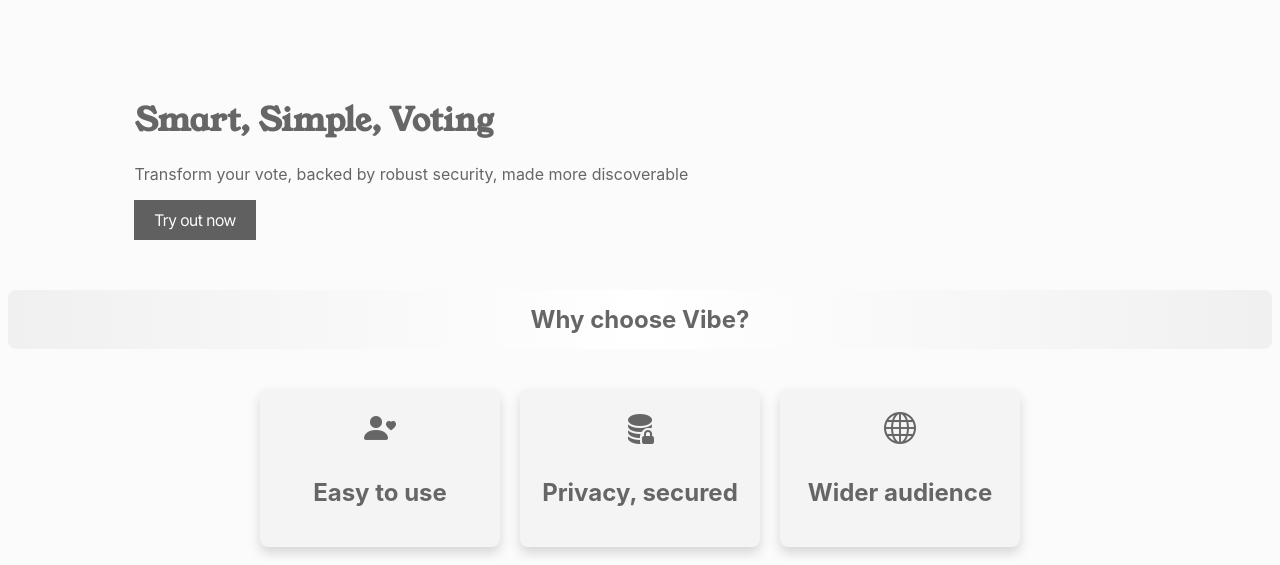
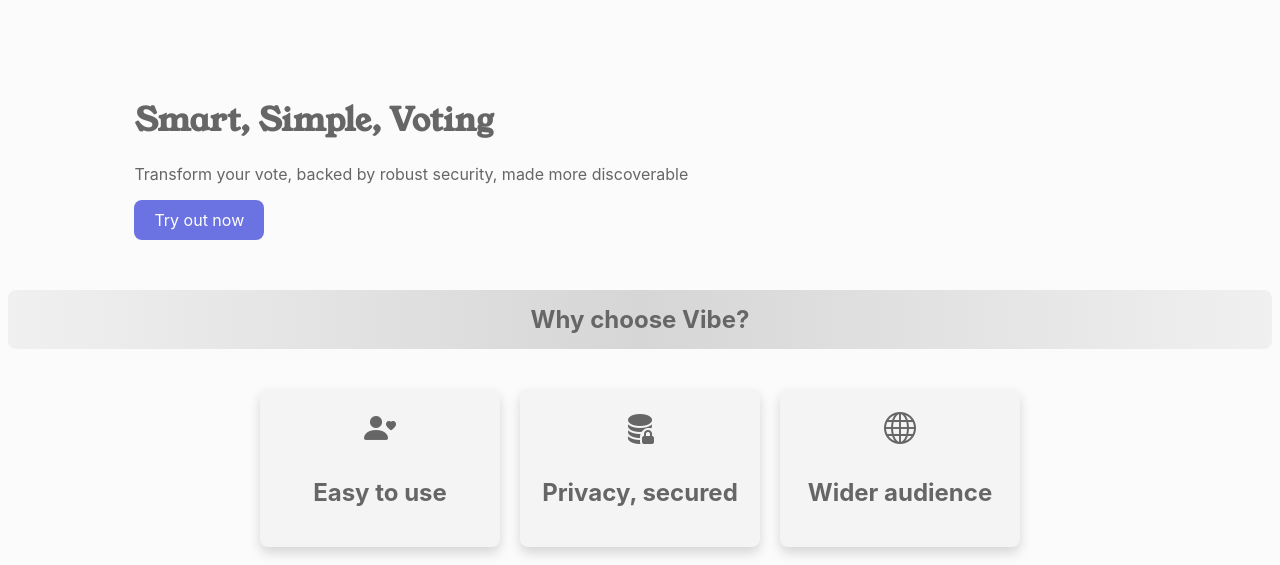
Before and after one commit to Chung1045/vibe_proto, a Node server app: page /index in a window 1280 px wide. Shown: the part 243-808 px from the top of the page. Run offline with Node 20, Linux system fonts and the light colour scheme.

Commit message:
Visual update to homepage.ejs

```diff
--- a/views/homepage.ejs
+++ b/views/homepage.ejs
@@ -61,7 +61,7 @@
         }
 
         #brand-feature-showcase-div > div {
-            flex: 1 1 200px;
+            flex: 1 1 150px;
             max-width: 200px;
             border-radius: 8px;
             padding: 20px;
@@ -84,17 +84,20 @@
         }
 
         button {
-            font-family: 'Inter Tight', sans-serif;
+            font-family: 'Inter', sans-serif;
             padding: 10px 20px;
-            background-color: #606060;
+            background-color: #6b72e1;
+
             color: white;
             border: none;
             cursor: pointer;
             font-size: 16px;
+            border-radius: 8px;
         }
 
         button:hover {
-            background-color: #45a049;
+            background-color: #606060;
+            border-radius: 8px;
         }
 
         @media (max-width: 600px) {
@@ -121,6 +124,7 @@
                 max-width: 100%;
                 height: 100px;
                 width: 100%;
+                padding: 0;
                 margin-bottom: 20px;
                 transition: 0.3s;
             }
@@ -130,7 +134,7 @@
             text-align: center;
             margin-top: 50px;
             margin-bottom: 30px;
-            background: linear-gradient(to right, #f0f0f0, #ffffff, #f0f0f0);
+            background: linear-gradient(to right, #f0f0f0, #d6d6d6, #f0f0f0);
             padding: 15px 0;
             border-radius: 8px;
         }
```
